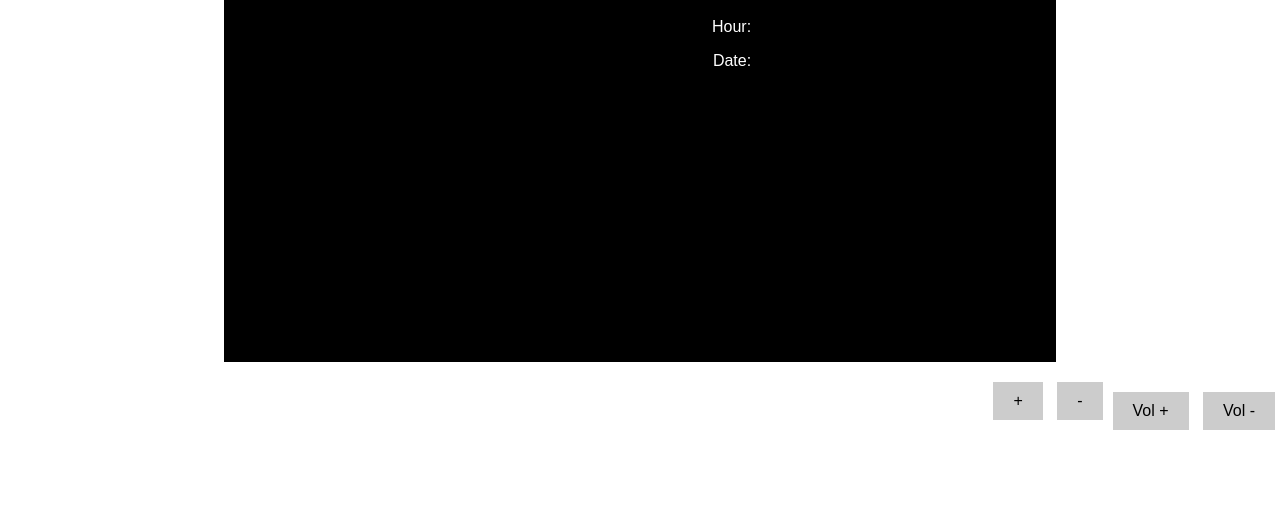
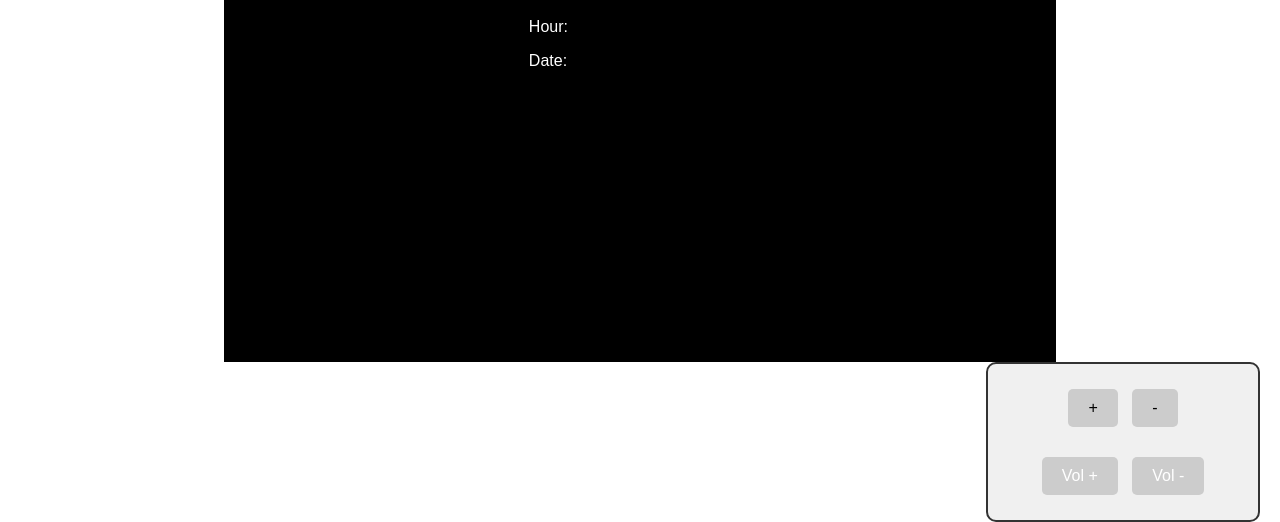
Before and after one commit to annahico/Interactive-TV, a plain HTML site: page index.html in a window 1280 px wide. Shown: the part 338-860 px from the top of the page. Before the commit the page ends 800 px from the top, so only its background shows below. Drawn offline with Linux system fonts and the light colour scheme.

Commit message:
modificando tamaño y forma del mando

```diff
--- a/style.css
+++ b/style.css
@@ -13,10 +13,11 @@ body {
     /* Ajustar según sea necesario */
     background-color: black;
     color: white;
-    text-align: end;
+    display: flex;
+    flex-direction: column;
+    justify-content: flex-end;
+    align-items: center;
     margin: 0 auto; /* Para centrar horizontalmente */
-    display: flex;
-    align-items: flex-end; /* Para centrar verticalmente */
 }
 
 .channel-info {
@@ -24,6 +25,7 @@ body {
     top: 50%;
     left: 50%;
     transform: translate(-50%, -50%);
+    justify-content: flex-end;
 }
 
 .background-image {
@@ -38,22 +40,27 @@ body {
     /* Ajustar según sea necesario */
 }
 
-/* Estilos para el mando a distancia */
 .remote-control {
     display: flex;
-    justify-content: right;
-    margin-top: 20px;
-    text-align: center;
-    /* background-image: url("./img/mando.png"); Cambiar por la imagen de fondo */
+    flex-direction: column;
+    align-items: center;
+    background-color: #f0f0f0;
+    padding: 20px;
+    border: 2px solid #333;
+    border-radius: 10px;
+    width: 230px;
+    margin-left: auto;
+    margin-right: 20px; /* Espacio a la derecha */
 }
 
 .remote-control button {
     padding: 10px 20px;
-    margin: 0 5px;
+    margin: 5px;
     font-size: 16px;
     background-color: #ccc;
     border: none;
     cursor: pointer;
+    border-radius: 5px;
 }
 
 .top-buttons {
@@ -64,10 +71,9 @@ body {
     margin-top: 10px;
 }
 
-/* Estilos para los botones específicos */
 .volume-button {
     background-color: #ff9800;
+    color: white;
     /* Cambiar el color según sea necesario */
 }
-
 /* Otros estilos y ajustes aquí */
```
